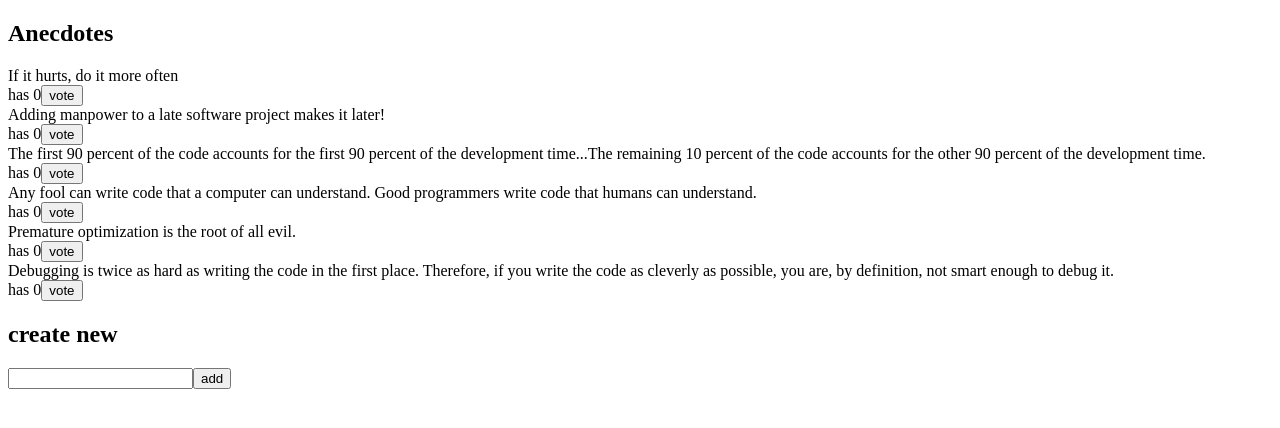
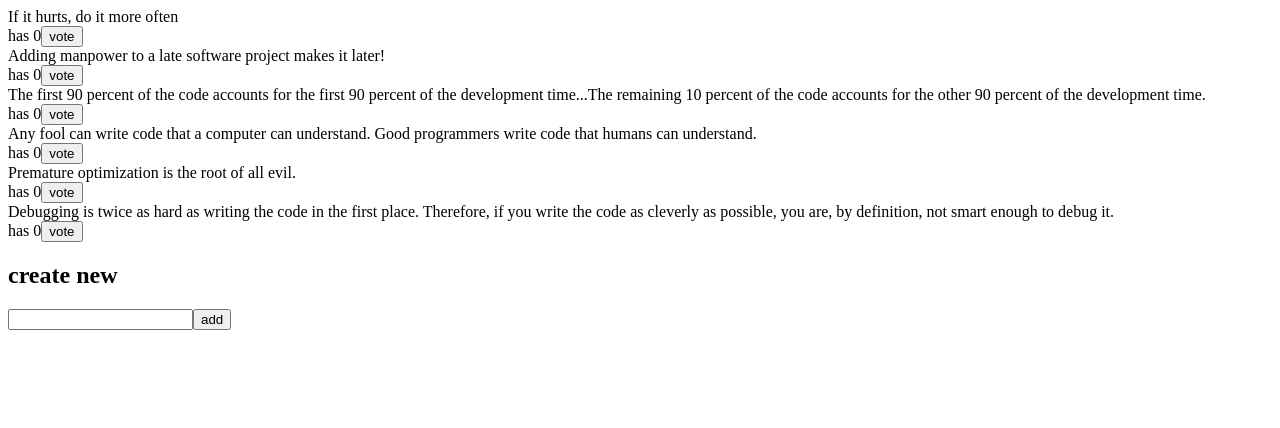
Before and after one commit to fabioo2/fullstackopen_part6, a React (Create React App) app in the folder anecdotes-redux/: page / in a window 1280 px wide. Shown: the top 428 px of the page. Built offline with nearby package versions, Linux system fonts and the light colour scheme.

Commit message:
finished 6.6-6.8

```diff
--- a/anecdotes-redux/src/App.js
+++ b/anecdotes-redux/src/App.js
@@ -1,31 +1,12 @@
 import React from 'react';
-import { useSelector, useDispatch } from 'react-redux';
-import { voteOnAnecdote } from './reducers/anecdoteReducer';
-import NewAnecdote from './components/NewAnecdote';
+import AnecdoteForm from './components/AnecdoteForm';
+import Anecdotes from './components/Anecdotes';
 
 const App = () => {
-    const anecdotes = useSelector((state) => state.sort((a, b) => b.votes - a.votes));
-    console.log(anecdotes);
-    const dispatch = useDispatch();
-
-    const vote = (id) => {
-        // console.log('vote', id);
-        dispatch(voteOnAnecdote(id));
-    };
-
     return (
         <div>
-            <h2>Anecdotes</h2>
-            {anecdotes.map((anecdote) => (
-                <div key={anecdote.id}>
-                    <div>{anecdote.content}</div>
-                    <div>
-                        has {anecdote.votes}
-                        <button onClick={() => vote(anecdote.id)}>vote</button>
-                    </div>
-                </div>
-            ))}
-            <NewAnecdote />
+            <Anecdotes />
+            <AnecdoteForm />
         </div>
     );
 };
--- a/anecdotes-redux/src/components/NewAnecdote.js
+++ b/anecdotes-redux/src/components/AnecdoteForm.js
@@ -2,7 +2,7 @@ import React from 'react';
 import { useDispatch } from 'react-redux';
 import { createAnecdote } from '../reducers/anecdoteReducer';
 
-const NewAnecdote = (props) => {
+const AnecdoteForm = (props) => {
     const dispatch = useDispatch();
 
     const addAnecdote = (event) => {
@@ -23,4 +23,4 @@ const NewAnecdote = (props) => {
     );
 };
 
-export default NewAnecdote;
+export default AnecdoteForm;
--- /dev/null
+++ b/anecdotes-redux/src/components/Anecdotes.js
@@ -0,0 +1,30 @@
+import React from 'react';
+import { useDispatch, useSelector } from 'react-redux';
+import { voteOnAnecdote } from '../reducers/anecdoteReducer';
+
+const Anecdote = ({ anecdote, handleClick }) => {
+    return (
+        <div key={anecdote.id}>
+            <div>{anecdote.content}</div>
+            <div>
+                has {anecdote.votes}
+                <button onClick={handleClick}>vote</button>
+            </div>
+        </div>
+    );
+};
+
+const Anecdotes = () => {
+    const dispatch = useDispatch();
+    const anecdotes = useSelector((state) => state.sort((a, b) => b.votes - a.votes));
+
+    return (
+        <div>
+            {anecdotes.map((anecdote) => (
+                <Anecdote key={anecdote.id} anecdote={anecdote} handleClick={() => dispatch(voteOnAnecdote(anecdote.id))} />
+            ))}
+        </div>
+    );
+};
+
+export default Anecdotes;
```
